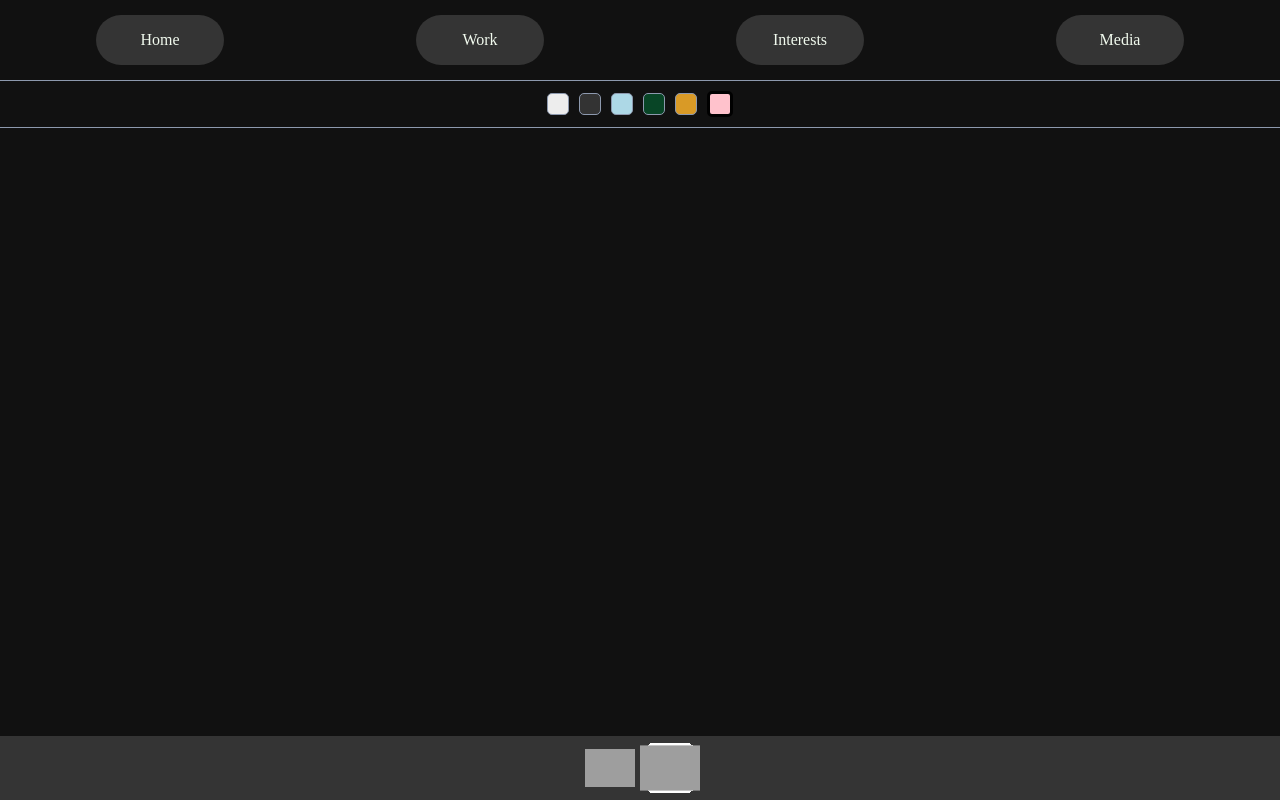
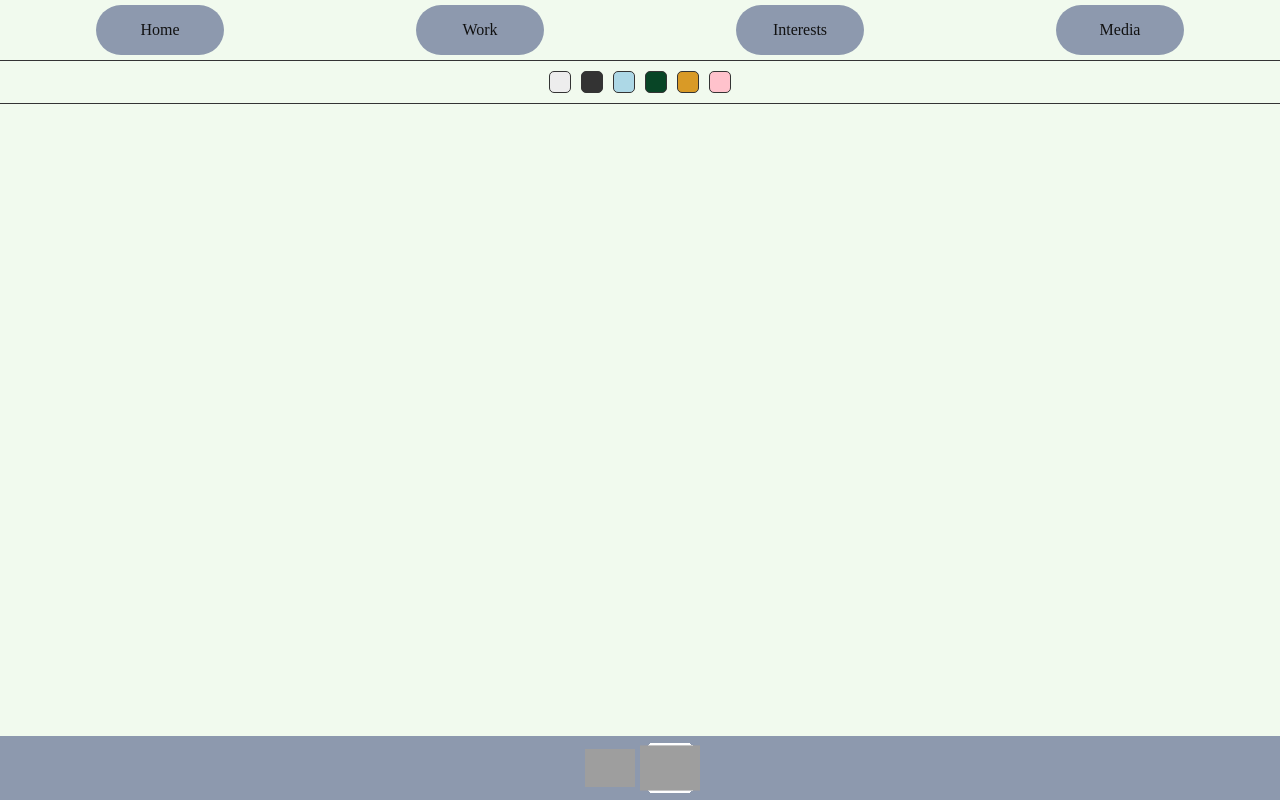
Before and after one commit to Natalia-dot/ownexercises, a React (Create React App) app in the folder typescript-project/: page / in a window 1280 px wide. Built offline with nearby package versions, Linux system fonts and the light colour scheme; grey boxes are pictures that could not be loaded.

Commit message:
Working theme - TODO fix active border on ttheme buttons not working

```diff
--- a/typescript-project/src/App.tsx
+++ b/typescript-project/src/App.tsx
@@ -1,13 +1,25 @@
 import { Outlet } from "react-router-dom";
 import { Footer, Nav } from "./components/index";
+import { ThemeProvider } from "styled-components";
+import { light, dark, blue, green, brown, pink } from "./styles/Theme";
+import { GlobalStyles } from "./styles/Global";
+import { useState } from "react";
+
+
 
 
 const App: React.FC = () => {
+  const [selectedTheme, setSelectedTheme] = useState(light)
+
+
   return (
     <>
-        <Nav />
+    <ThemeProvider theme={selectedTheme}>
+    <GlobalStyles />
+        <Nav $setTheme={setSelectedTheme}/>
         <Outlet />
         <Footer />
+        </ThemeProvider>
     </>
   );
 };
--- a/typescript-project/src/components/Nav.tsx
+++ b/typescript-project/src/components/Nav.tsx
@@ -1,21 +1,34 @@
 import React from "react";
 import { NavLink } from "react-router-dom";
 import styled from "styled-components";
+import { ThemeButton, ThemeContainer } from "./ThemeButton";
+import { light, dark, blue, green, brown, pink } from "../styles/Theme";
+
 
 interface NavProps
   extends React.DetailedHTMLProps<
     React.HTMLAttributes<HTMLElement>,
     HTMLElement
   > {
+    $setTheme: React.Dispatch<React.SetStateAction<{
+      name: string;
+      colors: {
+          background: string;
+          secondaryBackground: string;
+          text: string;
+          border: string;
+          accent: string;
+      };
+  }>>
 }
 
 export const StyledNav = styled.nav<NavProps>`
    background-color: ${({ theme }) => theme.colors.background};
    color: ${({ theme }) => theme.colors.text};
   width: 100vw;
-  height: 10vh;
+  height: 13vh;
   display: flex;
-  flex-direction: row;
+  flex-direction: column;
   align-items: center;
   justify-content: space-around;
 
@@ -33,6 +46,15 @@ export const StyledNav = styled.nav<NavProps>`
     transition: box-shadow 0.15s ease-in-out;
   }
 
+  .container1 {
+    display: flex;
+    flex-direction: row;
+    justify-content: space-around;
+    align-items: center;
+    width: 100%;
+    height: 100%;
+  }
+
   a:hover {
     transform: scale(1.05);
     -webkit-box-shadow: 0px 2px 4px 5px rgba(0, 0, 0, 0.40);
@@ -44,10 +66,20 @@ export const StyledNav = styled.nav<NavProps>`
 export const Nav = (props: NavProps) => {
   return (
     <StyledNav {...props}>
+      <div className='container1'>
       <NavLink to="/">Home</NavLink>
       <NavLink to="/work">Work</NavLink>
       <NavLink to="/interests">Interests</NavLink>
       <NavLink to="/media">Media</NavLink>
+      </div>
+      <ThemeContainer>
+      <ThemeButton onClick={() => props.$setTheme(light)} $myTheme='light' />
+      <ThemeButton onClick={() => props.$setTheme(dark)} $myTheme='dark'/>
+      <ThemeButton onClick={() => props.$setTheme(blue)} $myTheme='blue'/>
+      <ThemeButton onClick={() => props.$setTheme(green)} $myTheme='green'/>
+      <ThemeButton onClick={() => props.$setTheme(brown)} $myTheme='brown'/>
+      <ThemeButton onClick={() => props.$setTheme(pink)} $myTheme='pink'/>
+    </ThemeContainer>
     </StyledNav>
   );
 };
--- a/typescript-project/src/components/ThemeButton.tsx
+++ b/typescript-project/src/components/ThemeButton.tsx
@@ -27,6 +27,7 @@ export const ThemeContainer = styled.div`
   display: flex;  background-color: ${({ theme }) => theme.colors.background};
   border-bottom: 1px solid ${({ theme }) => theme.colors.border};
   border-top: 1px solid ${({ theme }) => theme.colors.border};
+  width: 100%;
   flex-wrap: wrap;
   justify-content: center;
   align-items: center;
@@ -71,6 +72,6 @@ const ThemeButtonStyled = styled.button<ThemeButtonProps>`
 export const ThemeButton = (props: ThemeButtonProps) => {
 
 return (
-<ThemeButtonStyled {...props}/>
+<ThemeButtonStyled {...props} />
     )
 }
--- a/typescript-project/src/index.tsx
+++ b/typescript-project/src/index.tsx
@@ -1,22 +1,17 @@
 import React from "react";
 import ReactDOM from "react-dom/client";
-import App from "./App";
 import reportWebVitals from "./reportWebVitals";
 import { RouterProvider } from "react-router-dom";
 import { router } from "./routes/routes";
-import { GlobalStyles } from "./styles/Global";
-import { ThemeProvider } from "styled-components";
-import { light, dark, blue, green, brown, pink } from "./styles/Theme";
+
 
 const root = ReactDOM.createRoot(
   document.getElementById("root") as HTMLElement
 );
+
 root.render(
   <React.StrictMode>
-    <ThemeProvider theme={dark}>
-      <GlobalStyles />
-      <RouterProvider router={router} />
-    </ThemeProvider>
+    <RouterProvider router={router} />
   </React.StrictMode>
 );
 
--- a/typescript-project/src/pages/Home/Home.tsx
+++ b/typescript-project/src/pages/Home/Home.tsx
@@ -3,13 +3,7 @@ import { ThemeButton, ThemeContainer } from '../../components/ThemeButton'
 
 export const Home = () => {
   return (
-    <ThemeContainer>
-      <ThemeButton $myTheme='light' />
-      <ThemeButton $myTheme='dark'/>
-      <ThemeButton $myTheme='blue'/>
-      <ThemeButton $myTheme='green'/>
-      <ThemeButton $myTheme='brown'/>
-      <ThemeButton $myTheme='pink' className='active'/>
-    </ThemeContainer>
+<>
+</>
   )
 }
--- /dev/null
+++ b/typescript-project/src/styles/toggleTheme.tsx
@@ -0,0 +1,4 @@
+export const changeTheme = (theme: any, themeFunction: any): void => {
+    console.log(theme)
+    themeFunction(theme)
+  }
```
